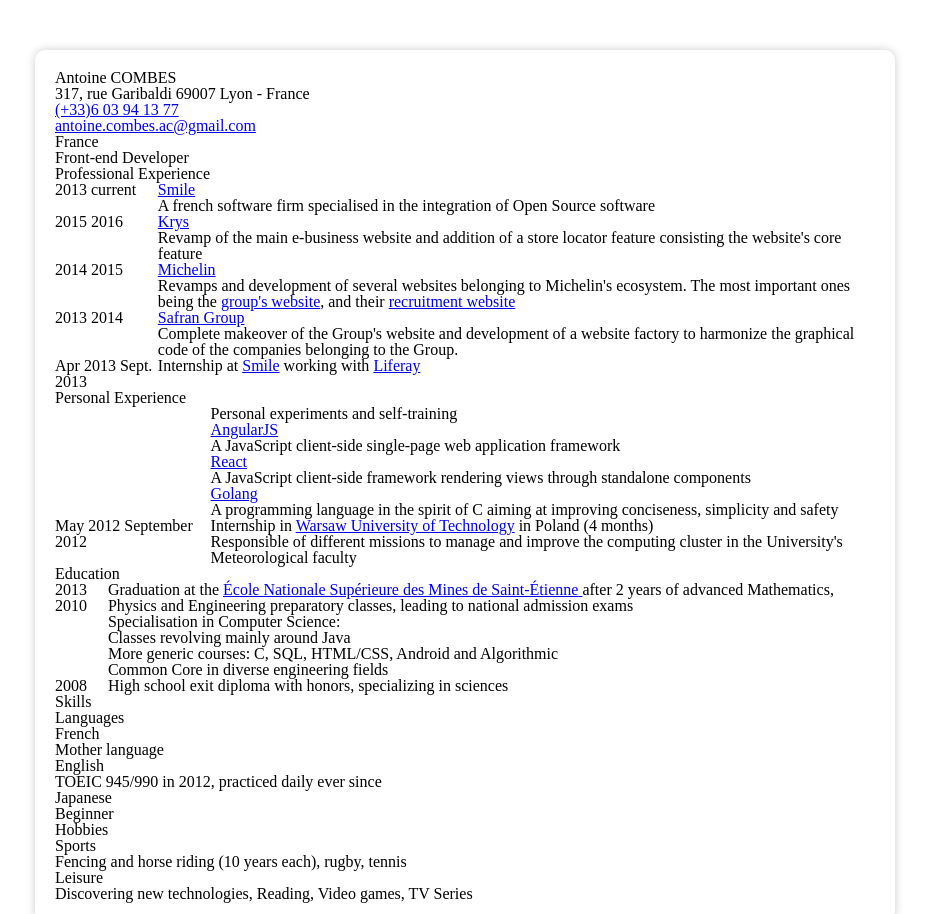
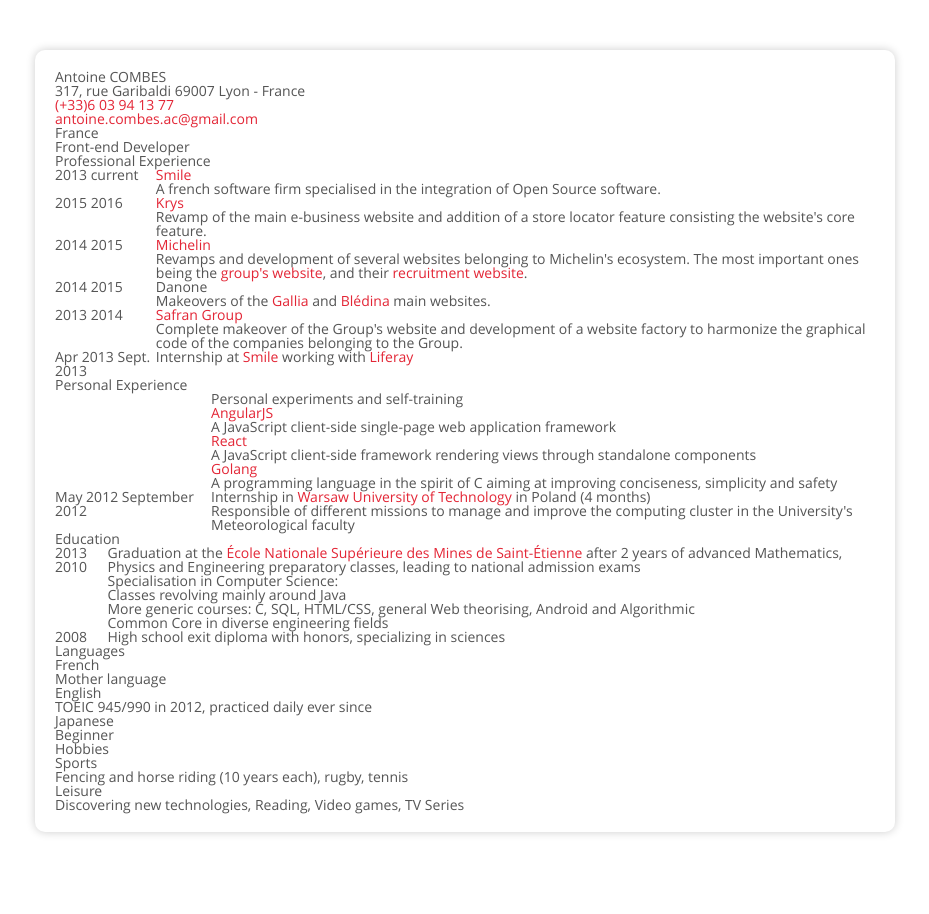
Before and after one commit to Acombes/acombes.github.io, a website: page index.html in a window 1280 px wide. Shown: the top 914 px of the page, without its empty margins (175-1104 px from the left). After the commit the page ends 882 px from the top, so only its background shows below. Drawn offline with Linux system fonts and the light colour scheme.

Commit message:
- added some content - added transverse resources - added some style - added open sans font

```diff
--- a/Gruntfile.js
+++ b/Gruntfile.js
@@ -9,7 +9,8 @@
             },
             dist: {
                 files: {
-                    "dist/styles.css": "stylesheets/styles.scss"
+                    "dist/styles.css": "stylesheets/styles.scss",
+                    "dist/print.css": "stylesheets/print.scss"
                 }
             }
         },
@@ -22,7 +23,8 @@
             },
             dist: {
                 files: {
-                    "dist/styles.min.css": "dist/styles.css"
+                    "dist/styles.min.css": "dist/styles.css",
+                    "dist/print.min.css": "dist/print.css"
                 }
             }
         },
--- a/index.html
+++ b/index.html
@@ -4,7 +4,8 @@
 	<title>Antoine COMBES</title>
     <meta charset="UTF-8">
 
-	<link rel="stylesheet" type="text/css" href="dist/styles.min.css">
+    <link rel="stylesheet" type="text/css" media="all" href="dist/styles.min.css">
+    <link rel="stylesheet" type="text/css" media="print" href="dist/print.min.css">
 </head>
 <body>
 
@@ -36,10 +37,6 @@
             </div>
 
             <div class="job-title" itemprop="jobTitle">Front-end Developer</div>
-
-            <div class="description" itemprop="description">
-                <!-- TODO description ?? -->
-            </div>
         </header>
 
         <section class="experience">
@@ -59,7 +56,7 @@
                         </h3>
 
                         <div class="desc">
-                            <p>A french software firm specialised in the integration of Open Source software</p>
+                            <p>A french software firm specialised in the integration of Open Source software.</p>
                         </div>
                     </div>
                 </div>
@@ -73,7 +70,7 @@
 
                         <div class="desc">
                             <p>Revamp of the main e-business website and addition of a store locator feature consisting
-                                the website's core feature</p>
+                                the website's core feature.</p>
                         </div>
                     </div>
                 </div>
@@ -88,7 +85,21 @@
                         <div class="desc">
                             <p>Revamps and development of several websites belonging to Michelin's ecosystem. The most
                                 important ones being the <a href="http://www.michelin.com/eng/" target="_blank">group's website</a>, and
-                                their <a href="http://recrutement.michelin.fr/eng/" target="_blank">recruitment website</a></p>
+                                their <a href="http://recrutement.michelin.fr/eng/" target="_blank">recruitment website</a>.</p>
+                        </div>
+                    </div>
+                </div>
+                <div class="row grouped">
+                    <div class="year">
+                        <span class="from">2014</span>
+                        <span class="to">2015</span>
+                    </div>
+                    <div class="content">
+                        <div class="title">Danone</div>
+
+                        <div class="desc">
+                            <p>Makeovers of the <a href="https://www.laboratoire-gallia.com/">Gallia</a> and <a
+                                    href="https://www.bledina.com/">Blédina</a> main websites.</p>
                         </div>
                     </div>
                 </div>
@@ -192,7 +203,7 @@
                                     <strong>Specialisation</strong> in Computer Science:
                                     <ul>
                                         <li>Classes revolving mainly around Java</li>
-                                        <li>More generic courses: C, SQL, HTML/CSS, Android and Algorithmic</li>
+                                        <li>More generic courses: C, SQL, HTML/CSS, general Web theorising, Android and Algorithmic</li>
                                     </ul>
                                 </li>
                                 <li>
@@ -212,12 +223,6 @@
                     </div>
                 </div>
             </div>
-        </section>
-
-        <section class="abilities">
-            <h2 class="section-title">Skills</h2>
-
-            <!-- TODO detail the technical skills -->
         </section>
 
         <section class="abilities">
--- /dev/null
+++ b/stylesheets/print.scss
@@ -0,0 +1 @@
+// todo print stylesheet
--- a/stylesheets/scss/_abstracts.scss
+++ b/stylesheets/scss/_abstracts.scss
@@ -1,2 +1,3 @@
 @import
-"abstracts/variables";
+"abstracts/variables",
+"abstracts/mixins";
--- /dev/null
+++ b/stylesheets/scss/_fonts.scss
@@ -0,0 +1,5 @@
+
+// Open Sans
+@include font-face(Open Sans, 'open-sans/opensans-regular-webfont');
+@include font-face(Open Sans, 'open-sans/opensans-bold-webfont', 700);
+@include font-face(Open Sans, 'open-sans/opensans-light-webfont', 300);
--- /dev/null
+++ b/stylesheets/scss/abstracts/_mixins.scss
@@ -0,0 +1,11 @@
+@mixin font-face($name, $path, $weight: 400, $style: normal) {
+    $fullPath: "../assets/fonts/#{$path}";
+
+    @font-face {
+        font-family: $name;
+        src: url("#{$fullPath}.woff2") format('woff2'),
+        url("#{$fullPath}.woff") format('woff');
+        font-weight: $weight;
+        font-style: $style;
+    }
+}
--- a/stylesheets/scss/abstracts/_variables.scss
+++ b/stylesheets/scss/abstracts/_variables.scss
@@ -0,0 +1,9 @@
+
+$rootFontSize: 14em / 16; // for a font size browser setting set to medium (usually 16px)
+
+// Colors
+$textBlack: #555;
+$mainColor: #E32636; // TODO find the main color
+
+// Fonts fallback
+$openSans: Open Sans, Arial, sans-serif;
--- a/stylesheets/scss/base/_general.scss
+++ b/stylesheets/scss/base/_general.scss
@@ -1,3 +1,42 @@
 *, *:before, *:after {
     box-sizing: border-box;
 }
+
+html {
+    font: normal 400 $rootFontSize $openSans;
+    color: $textBlack;
+}
+
+a {
+    $color: $mainColor;
+
+    display: inline-block;
+    position: relative;
+    text-decoration: none;
+    color: $color;
+    transition: color .3s ease;
+
+    &:before {
+        content: "";
+        display: block;
+        width: 100%;
+        position: absolute;
+        top: 100%;
+        border-top: 1px solid;
+        opacity: 0;
+        transform: scaleX(0);
+        transition-duration: inherit;
+        transition-timing-function: ease;
+        transition-property: opacity, transform;
+    }
+
+    &:hover {
+        color: lighten($color, 20%);
+
+        &:before {
+            opacity: 1;
+            transform: none;
+            transition-timing-function: ease, cubic-bezier(0.25, 0.1, 0.27, 1.55);
+        }
+    }
+}
--- a/stylesheets/styles.scss
+++ b/stylesheets/styles.scss
@@ -1,6 +1,8 @@
-
 // Import abstract rules
 @import 'scss/abstracts';
+
+// Import Font-faces
+@import "scss/_fonts";
 
 // Import libraries
 @import 'scss/_base';
```
Also changed, not shown: assets/fonts/open-sans/opensans-bold-webfont.woff (added), assets/fonts/open-sans/opensans-bold-webfont.woff2 (added), assets/fonts/open-sans/opensans-light-webfont.woff (added), assets/fonts/open-sans/opensans-light-webfont.woff2 (added), assets/fonts/open-sans/opensans-regular-webfont.woff (added), assets/fonts/open-sans/opensans-regular-webfont.woff2 (added), dist/print.css (added), dist/print.min.css (added), dist/styles.css, dist/styles.min.css, 1 other file.
